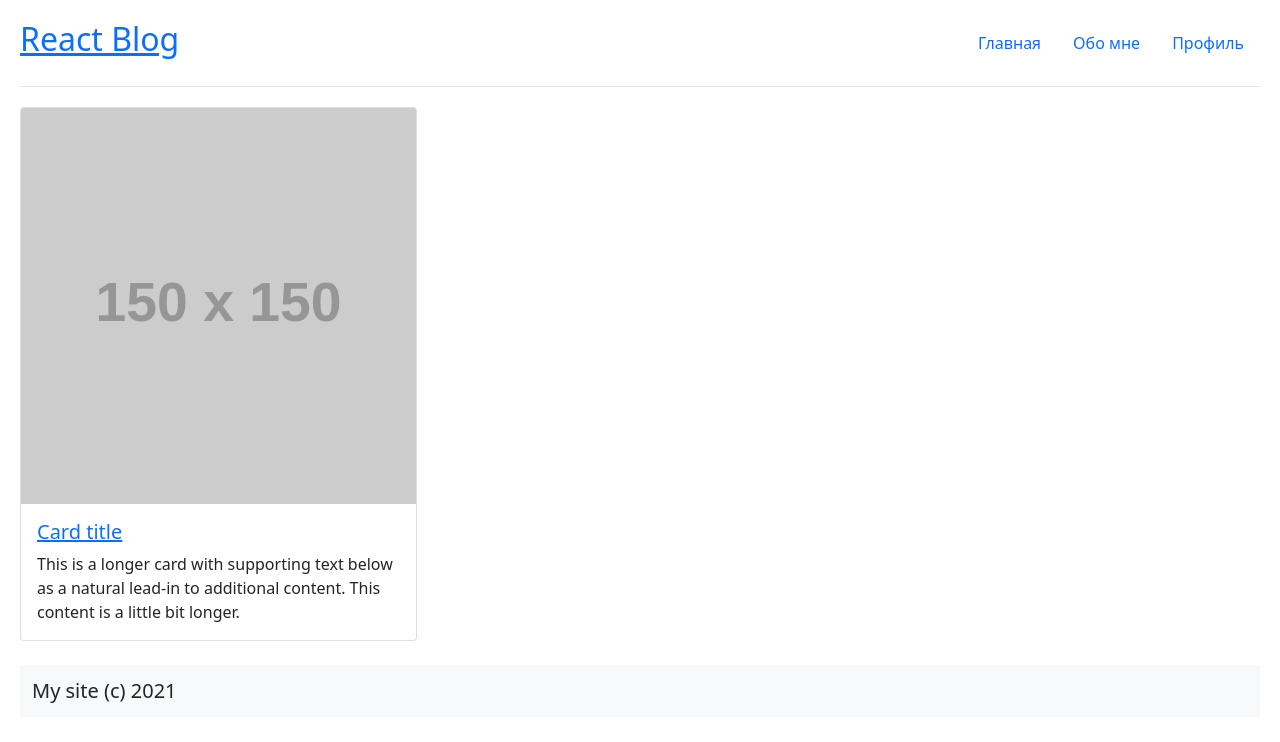
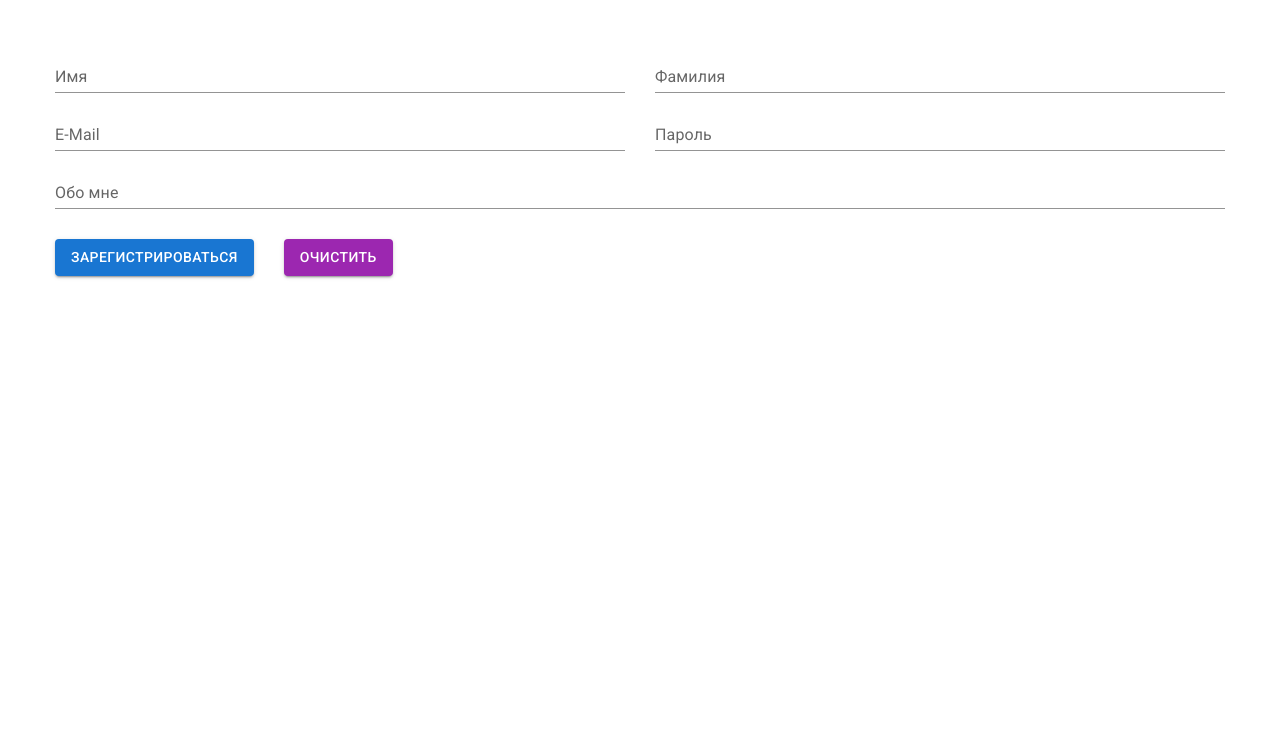
Before and after one commit to KrashAS/archakov-tutorials, a React (Create React App) app: page / in a window 1280 px wide. Shown: the top 742 px of the page. Built offline with nearby package versions, Linux system fonts and the light colour scheme.

Commit message:
Задание №8 выполнил

```diff
--- a/package.json
+++ b/package.json
@@ -6,7 +6,7 @@
     "@emotion/react": "^11.7.1",
     "@emotion/styled": "^11.6.0",
     "@mui/icons-material": "^5.3.0",
-    "@mui/material": "^5.3.0",
+    "@mui/material": "^5.4.0",
     "@testing-library/jest-dom": "^5.16.1",
     "@testing-library/react": "^12.1.2",
     "@testing-library/user-event": "^13.5.0",
@@ -14,6 +14,7 @@
     "react": "^17.0.2",
     "react-bootstrap": "^2.1.1",
     "react-dom": "^17.0.2",
+    "react-hook-form": "^7.25.3",
     "react-scripts": "5.0.0",
     "web-vitals": "^2.1.2"
   },
--- a/src/index.js
+++ b/src/index.js
@@ -1,8 +1,8 @@
 import React from "react";
 import ReactDOM from "react-dom";
-import App from "./tutorial-6/App.js";
-import "./tutorial-6/style.css";
-import "bootstrap/dist/css/bootstrap.min.css";
+import App from "./tutorial-7/App.js";
+import "./tutorial-7/style.css";
+//import "bootstrap/dist/css/bootstrap.min.css";
 
 ReactDOM.render(
   <React.StrictMode>
--- /dev/null
+++ b/src/tutorial-7/App.js
@@ -0,0 +1,116 @@
+import React from "react";
+import { useForm } from "react-hook-form";
+import TextField from "@mui/material/TextField";
+import Button from "@mui/material/Button";
+
+function App() {
+  const { handleSubmit, register, formState, reset } = useForm();
+
+  const onSubmit = (values) => console.log("ФОРМА!", values);
+
+  console.log(formState.errors);
+
+  return (
+    <div className="App">
+      <form>
+        <div className="row">
+          <TextField
+            variant="standard"
+            name="firstName"
+            label="Имя"
+            {...register("firstName", {
+              validate: (value) => value !== "admin" || "Nice try!",
+            })}
+            helperText={
+              formState.errors.firstName && formState.errors.firstName.message
+            }
+            error={!!formState.errors.firstName}
+            fullWidth
+          />
+          <TextField
+            variant="standard"
+            name="lastName"
+            label="Фамилия"
+            {...register("lastName", {
+              required: "Это обязательное поле!",
+            })}
+            helperText={
+              formState.errors.lastName && formState.errors.lastName.message
+            }
+            error={!!formState.errors.lastName}
+            fullWidth
+          />
+        </div>
+        <div className="row">
+          <TextField
+            variant="standard"
+            {...register("email", {
+              pattern: {
+                value: /^[A-Z0-9._%+-]+@[A-Z0-9._%+-]+\.[A-Z]{2,}$/i,
+                message: "Это неверная почта!",
+              },
+            })}
+            helperText={
+              formState.errors.email && formState.errors.email.message
+            }
+            error={!!formState.errors.email}
+            name="email"
+            label="E-Mail"
+            defaultValue=""
+            fullWidth
+          />
+          <TextField
+            variant="standard"
+            {...register("password", {
+              required: "Это обязательное поле!",
+            })}
+            helperText={
+              formState.errors.password && formState.errors.password.message
+            }
+            error={!!formState.errors.password}
+            name="password"
+            type="password"
+            label="Пароль"
+            fullWidth
+          />
+        </div>
+        <div className="row">
+          <TextField
+            {...register("about", {})}
+            name="about"
+            label="Обо мне"
+            variant="standard"
+            fullWidth
+          />
+        </div>
+        <br />
+        <div className="row">
+          <Button
+            onClick={handleSubmit(onSubmit)}
+            variant="contained"
+            color="primary"
+          >
+            Зарегистрироваться
+          </Button>
+          <Button
+            variant="contained"
+            color="secondary"
+            onClick={() => {
+              reset({
+                firstName: "",
+                lastName: "",
+                email: "",
+                password: "",
+                about: "",
+              });
+            }}
+          >
+            Очистить
+          </Button>
+        </div>
+      </form>
+    </div>
+  );
+}
+
+export default App;
--- /dev/null
+++ b/src/tutorial-7/style.css
@@ -0,0 +1,18 @@
+body {
+  margin: 0;
+  font-family: -apple-system, BlinkMacSystemFont, "Segoe UI", "Roboto", "Oxygen",
+    "Ubuntu", "Cantarell", "Fira Sans", "Droid Sans", "Helvetica Neue",
+    sans-serif;
+  -webkit-font-smoothing: antialiased;
+  -moz-osx-font-smoothing: grayscale;
+  padding: 40px;
+}
+
+.row {
+  display: flex;
+}
+
+.MuiTextField-root,
+.MuiButton-root {
+  margin: 5px 15px !important;
+}
```
Also changed, not shown: 1 other file (tests, documents, lock files or other folders).
